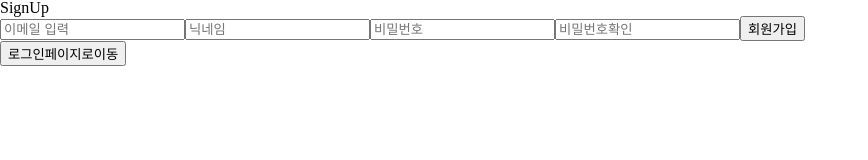
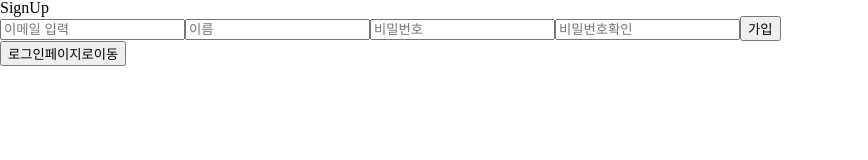
Before and after one commit to JellyBear97/personal_proj4, a React (Create React App) app: page /sign-up in a window 1280 px wide. Shown: the top 160 px of the page, without its empty margins (0-868 px from the left). Built offline with nearby package versions, Linux system fonts and the light colour scheme; no server answers.

Commit message:
Feat : 회원가입, 로그아웃 기능 추가
- firebase를 이용해서 회원가입 완료
- firebase를 이용해서 로그아웃 완료
- 기본적인 건 완료했으나 유효성 검사등 좀 더 개발 필요함

```diff
--- a/src/components/Header/Header.jsx
+++ b/src/components/Header/Header.jsx
@@ -1,10 +1,20 @@
 import React, { useState } from 'react';
 import { Link, useNavigate } from 'react-router-dom';
 import { styled } from 'styled-components';
+import { auth } from '../../firebase';
+import { signOut } from 'firebase/auth';
 
 const Header = () => {
   const navigate = useNavigate();
   const [toggleUserNav, setToggleUserNav] = useState(false);
+  const logOut = async e => {
+    e.preventDefault();
+    await signOut(auth);
+    alert('로그아웃 되셨습니다.');
+    navigate('/');
+  };
+
+  // const logOut
   return (
     <StNav>
       <span
@@ -37,12 +47,7 @@ const Header = () => {
             </div>
           </StUserInfo>
           <Link to={`/my-space`}>MY SPACE</Link>
-          <button
-            onClick={() => {
-              navigate('/');
-            }}>
-            로그아웃
-          </button>
+          <button onClick={logOut}>로그아웃</button>
         </StUserNav>
       )}
     </StNav>
--- a/src/firebase.js
+++ b/src/firebase.js
@@ -1,4 +1,7 @@
 import { initializeApp } from 'firebase/app';
+
+// 🔑 Authentication SDK 추가
+import { getAuth } from 'firebase/auth';
 
 const firebaseConfig = {
   apiKey: process.env.REACT_APP_FB_API_KEY,
@@ -11,5 +14,10 @@ const firebaseConfig = {
 
 // Initialize Firebase
 const app = initializeApp(firebaseConfig);
+console.log('app', app);
+
+// 🔑 Authentication SDK 추가
+export const auth = getAuth(app);
+console.log('auth에는 뭐가 들어있슴네까', auth);
 
 export default app;
--- /dev/null
+++ b/src/hooks/useInput.js
@@ -0,0 +1,13 @@
+import { useState } from 'react';
+
+const useInput = () => {
+  const [state, setState] = useState('');
+
+  const handler = e => {
+    setState(e.target.value);
+  };
+
+  return [state, handler];
+};
+
+export default useInput;
--- a/src/pages/Home.jsx
+++ b/src/pages/Home.jsx
@@ -1,9 +1,11 @@
 import React from 'react';
 import { useNavigate } from 'react-router-dom';
 import Layout from '../components/Layout/Layout';
+import { auth } from '../firebase';
 
 const Home = () => {
   const navigate = useNavigate();
+  console.log('home에서 auth에 로그인 한 사람 정보가 들어있니?', auth);
   return (
     <Layout>
       <h1>Home</h1>
--- a/src/pages/SignUp.jsx
+++ b/src/pages/SignUp.jsx
@@ -1,25 +1,63 @@
 /* 해야할 것
 - [중복확인] 이메일, 닉네임
+- [인증] 이메일 인증
 - [유효성검사]
+- 비번은 6자 이상만 가능함
 - 실시간 비밀번호 유효성 점검 & UI로 보여주기
-- 비밀번호 일치하는지 실시간 보여주기
+- [o] 비밀번호 일치하는지 실시간 보여주기
 */
 
 import React from 'react';
 import { useNavigate } from 'react-router-dom';
+import useInput from '../hooks/useInput';
+import { styled } from 'styled-components';
+import { createUserWithEmailAndPassword } from 'firebase/auth';
+import { auth } from '../firebase';
 
 const SignUp = () => {
+  console.log('여기에는 로그인 한 사람 정보가 없어야하는데 ', auth);
+  // state관리
+  const [email, onChangeEmailHandler] = useInput();
+  const [name, onChangeNameHandler] = useInput();
+  const [password, onChangePasswordHandler] = useInput();
+  const [rePassword, onChangeRePasswordHandler] = useInput();
+
   const navigate = useNavigate();
 
+  const signUp = async () => {
+    if (password !== rePassword) {
+      alert('비번틀림 다시 입력하셈');
+      return;
+    } else if (password.length < 6) {
+      alert('비번은 6자 이상 가능함');
+      return;
+    }
+    try {
+      const userCredential = await createUserWithEmailAndPassword(auth, email, password);
+      console.log(userCredential);
+      navigate('/home');
+    } catch (error) {
+      console.log(error);
+    }
+  };
   return (
     <div>
       <h1>SignUp</h1>
-      <form>
-        <input type="text" placeholder="이메일 입력" />
-        <input type="text" placeholder="닉네임" />
-        <input type="password" placeholder="비밀번호" />
-        <input type="password" placeholder="비밀번호확인" />
-        <button>회원가입</button>
+      <form
+        onSubmit={e => {
+          e.preventDefault();
+          signUp();
+        }}>
+        <input type="text" name={email} value={email} onChange={onChangeEmailHandler} placeholder="이메일 입력" required />
+        <input type="text" name={name} value={name} onChange={onChangeNameHandler} placeholder="이름" required />
+        <input type="password" name={password} value={password} onChange={onChangePasswordHandler} placeholder="비밀번호" required />
+        <input type="password" name={rePassword} value={rePassword} onChange={onChangeRePasswordHandler} placeholder="비밀번호확인" required />
+        {rePassword && (
+          <StCheckPwStr $password={password} $rePassword={rePassword}>
+            {password !== rePassword ? '비밀번호가 같지 않습니다.' : '비밀번호가 일치합니다!'}
+          </StCheckPwStr>
+        )}
+        <button>가입</button>
       </form>
       <button onClick={() => navigate('/')}>로그인페이지로이동</button>
     </div>
@@ -27,3 +65,13 @@ const SignUp = () => {
 };
 
 export default SignUp;
+
+const StCheckPwStr = styled.p`
+  color: ${({ $password, $rePassword }) => {
+    if ($password !== $rePassword) {
+      return 'red';
+    } else {
+      return 'green';
+    }
+  }};
+`;
```
